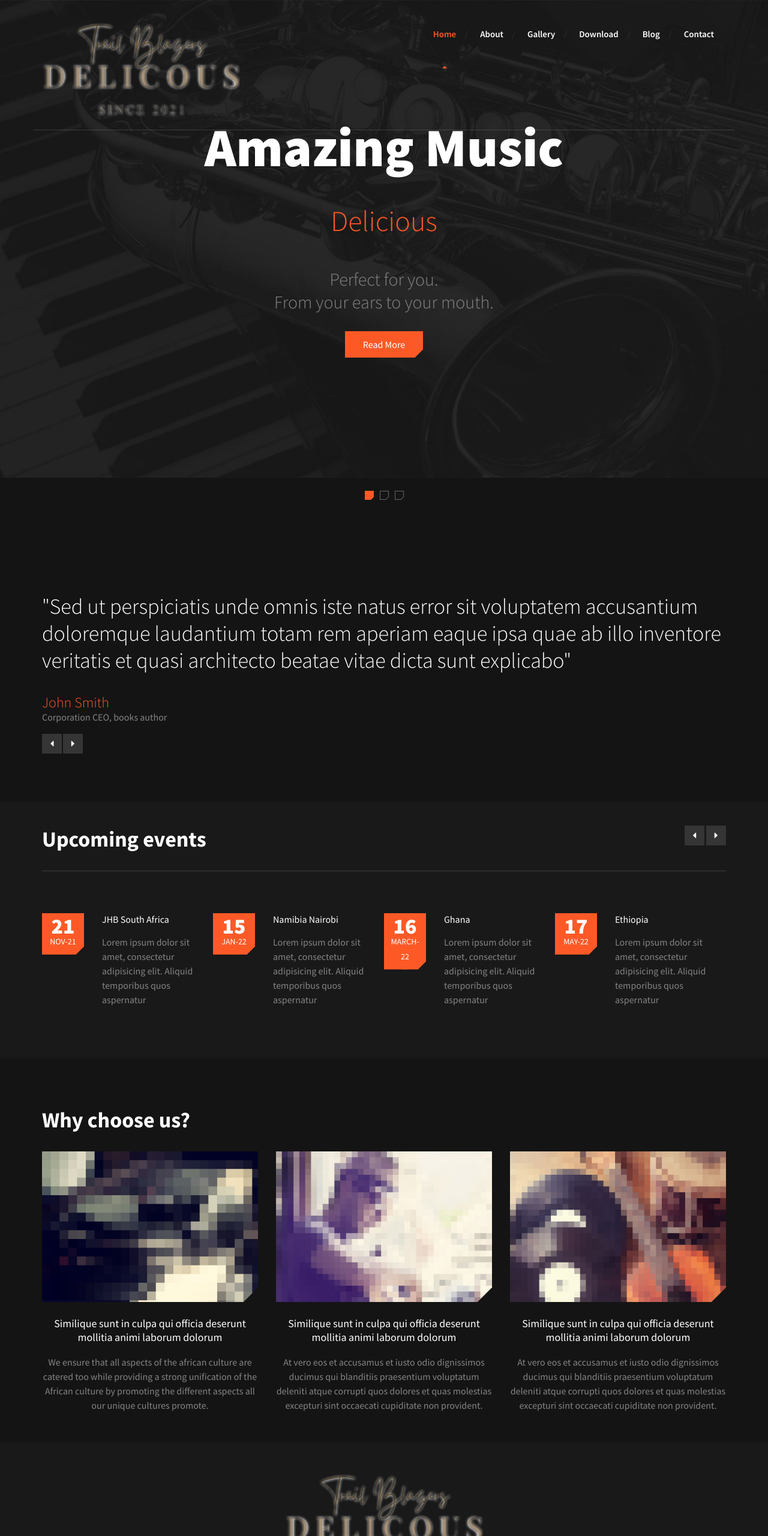
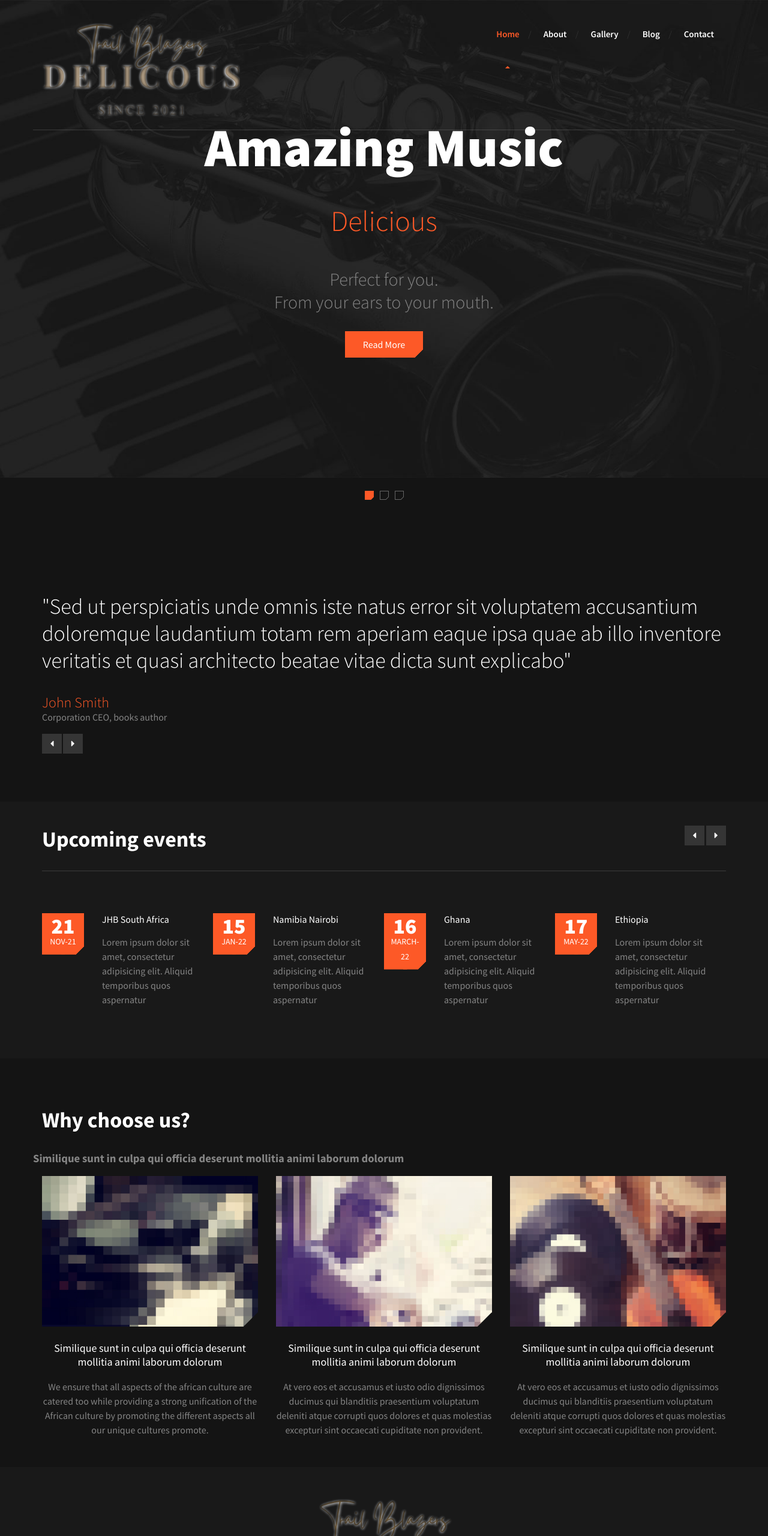
Before and after one commit to Trailblazerpvt/delicous, a plain HTML site: page index.html in a window 1280 px wide. Shown: the top 2560 px of the page at 60% size. Drawn offline with Linux system fonts and the light colour scheme.

Commit message:
Update index.html

```diff
--- a/index.html
+++ b/index.html
@@ -35,7 +35,6 @@
 							<li class="menu-item current-menu-item"><a href="index.html">Home</a></li>
 							<li class="menu-item"><a href="about.html">About</a></li>
 							<li class="menu-item"><a href="gallery.html">Gallery</a></li>
-							<li class="menu-item"><a href="download.html">Download</a></li>
 							<li class="menu-item"><a href="blog.html">Blog</a></li>
 							<li class="menu-item"><a href="contact.html">Contact</a></li>
 						</ul> <!-- .menu -->
@@ -165,6 +164,7 @@
 						<h2 class="section-title">Why choose us?</h2>
 
 						<div class="row">
+							<h3 class="feature-title">Similique sunt in culpa qui officia deserunt mollitia animi laborum dolorum</h3>
 							<div class="col-md-4">
 								<div class="feature">
 									<figure class="cut-corner">
@@ -214,7 +214,7 @@
 						<a href="#"><i class="fa fa-facebook-square"></i></a>
 						<a href="#"><i class="fa fa-twitter"></i></a>
 						<a href="#"><i class="fa fa-google-plus"></i></a>
-						<a href="#"><i class="fa fa-pinterest"></i></a>
+
 					</div> <!-- .social-links -->
 
 					<p class="copy">Copyright 2021 Company Name. Designed by EMJ-MASHAU. All right reserved</p>
```
